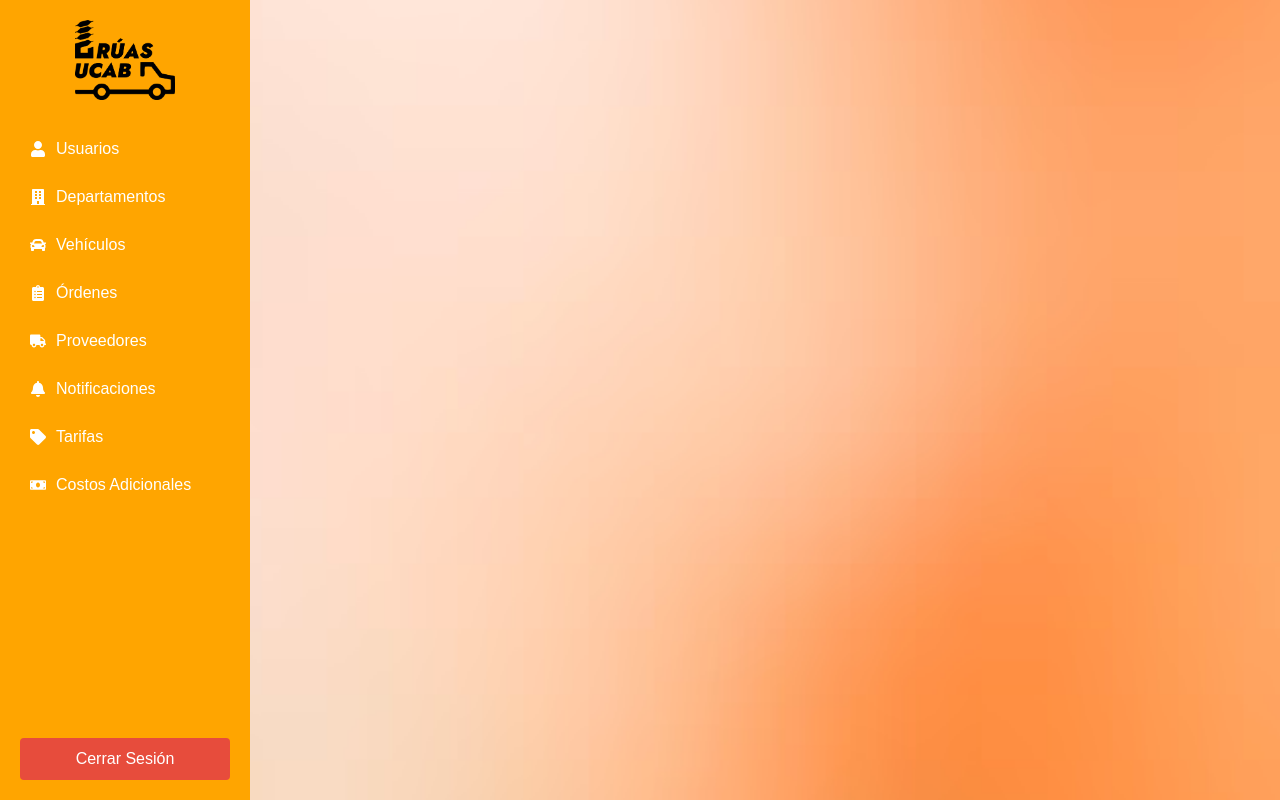
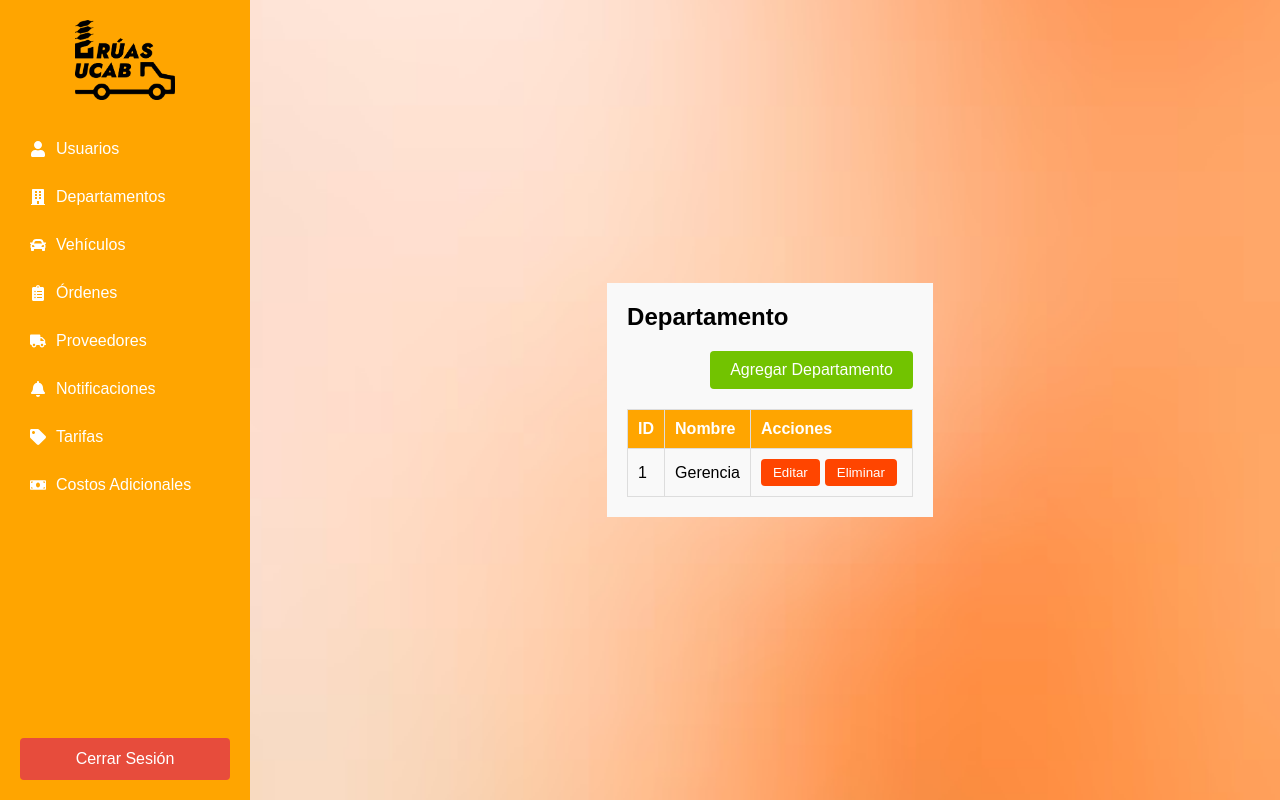
Before and after one commit to saffron777/WebFront, a React (Create React App) app in the folder my-app/: page /departments in a window 1280 px wide. Built offline with nearby package versions, Linux system fonts and the light colour scheme.

Commit message:
Dockerizando Keycloak

```diff
--- a/my-app/src/App.js
+++ b/my-app/src/App.js
@@ -7,6 +7,10 @@ import NotificationPanel from './Components/Vistas/GestionNotificaciones';
 import CreateServiceOrder from './Components/Vistas/CreateServiceOrder';
 import VisualizarProgreso from './Components/Vistas/VisualizarProgreso';
 import CalcularCosto from './Components/Vistas/CalcularCosto'; // Nueva interfaz
+import DepartamentCRUD from './Components/Vistas/DepartmentCRUD';
+import TarifaCRUD from './Components/Vistas/TarifaCRUD';
+import AsignarGruero from './Components/Vistas/AsignarGruero';
+
 
 function App() {
   return (
@@ -21,6 +25,9 @@ function App() {
             <Route path="/create-order" element={<CreateServiceOrder />} />
             <Route path="/order-status" element={<VisualizarProgreso />} />
             <Route path="/calculate-cost" element={<CalcularCosto />} /> {/* Nueva ruta */}
+            <Route path="/departments" element={<DepartamentCRUD />} /> {/* Nueva ruta */}
+            <Route path="/tarifa" element={<AsignarGruero />} /> {/* Nueva ruta */}
+
           </Routes>
         </div>
       </div>
--- /dev/null
+++ b/my-app/src/Components/Vistas/DepartmentCRUD.jsx
@@ -0,0 +1,51 @@
+import React from 'react';
+import './sidebar.css'; // Estilos
+import Sidebar from '../sidebar';
+
+
+function DepartamentCRUD() {
+  return (
+
+<div className="container">
+      <Sidebar /> {/* Usando el componente Sidebar */}
+      <div className=""></div>
+
+      {/* Tabla CRUD */}
+      <div className="main-content">
+        <h2>Departamento</h2>
+
+        {/* Botón Agregar Usuario */}
+        <div className="add-user-btn-container">
+          <button className="add-user-btn">Agregar Departamento</button>
+        </div>
+
+
+        <table className="crud-table">
+          <thead>
+            <tr>
+              <th>ID</th>
+              <th>Nombre</th>
+              <th>Acciones</th>
+            </tr>
+          </thead>
+          <tbody>
+            <tr>
+              <td>1</td>
+              <td>Gerencia</td>
+              <td>
+                <button>Editar</button>
+                <button>Eliminar</button>
+              </td>
+            </tr>
+
+
+
+
+          </tbody>
+        </table>
+      </div>
+    </div>
+  );
+}
+
+export default DepartamentCRUD;
--- /dev/null
+++ b/my-app/src/Components/Vistas/TarifaCRUD.jsx
@@ -0,0 +1,57 @@
+import React from 'react';
+import './sidebar.css'; // Estilos
+import Sidebar from '../sidebar';
+
+
+function TarifaCRUD() {
+  return (
+
+<div className="container">
+      <Sidebar /> {/* Usando el componente Sidebar */}
+      <div className=""></div>
+
+      {/* Tabla CRUD */}
+      <div className="main-content">
+        <h2>Tarifa</h2>
+
+        {/* Botón Agregar Usuario */}
+        <div className="add-user-btn-container">
+          <button className="add-user-btn">Agregar Tarifa</button>
+        </div>
+
+
+        <table className="crud-table">
+          <thead>
+            <tr>
+              <th>ID</th>
+              <th>Nombre</th>
+              <th>Distancia max</th>
+              <th>Costo x km ad</th>
+              <th>Costo servicio</th>
+              <th>Acciones</th>
+            </tr>
+          </thead>
+          <tbody>
+            <tr>
+              <td>1</td>
+              <td>Basico</td>
+              <td>60km</td>
+              <td>2$</td>
+              <td>30$</td>
+              <td>
+                <button>Editar</button>
+                <button>Eliminar</button>
+              </td>
+            </tr>
+
+
+
+
+          </tbody>
+        </table>
+      </div>
+    </div>
+  );
+}
+
+export default TarifaCRUD;
--- a/my-app/src/Components/sidebar.jsx
+++ b/my-app/src/Components/sidebar.jsx
@@ -41,7 +41,7 @@ const Sidebar = () => {
           </Link>
         </li>
         <li>
-          <Link to="/rates">
+          <Link to="/tarifa">
             <FaTag className="nav-icon" /> Tarifas
           </Link>
         </li>
@@ -51,7 +51,9 @@ const Sidebar = () => {
           </Link>
         </li>
       </ul>
+
       <button className="logout-button">Cerrar Sesión</button>
+
     </div>
   );
 };
```
Also changed, not shown: my-app/docker-compose.yml (added, +10 -0 lines).
